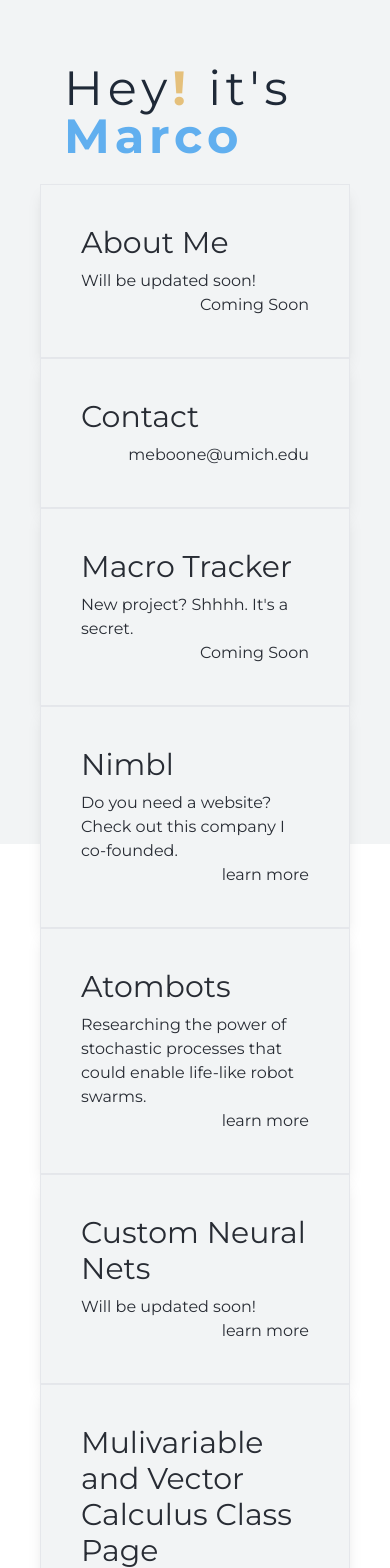
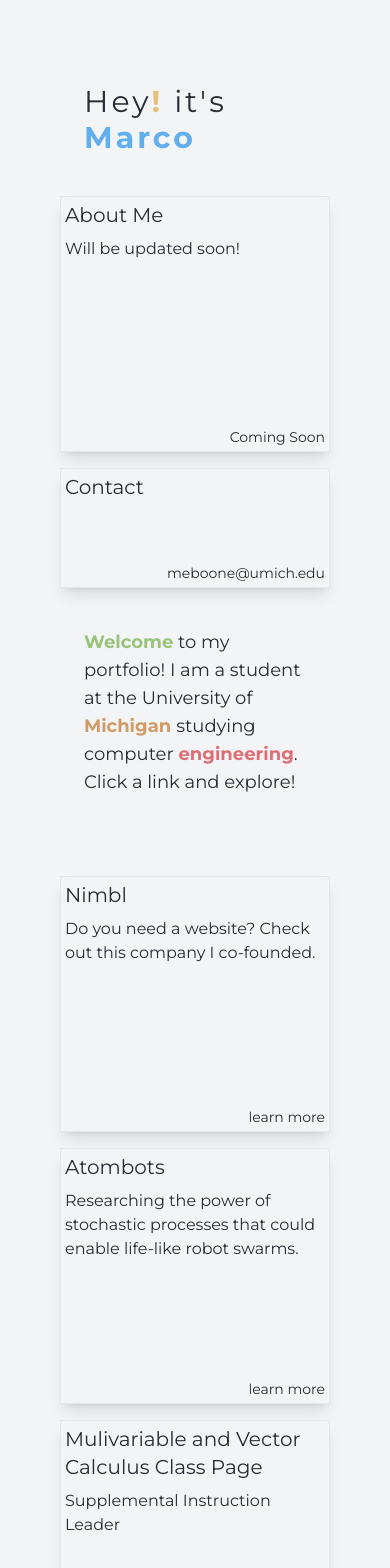
Before and after one commit to marcoboone/personalPortfolio, a Next.js app: page / in a window 390 px wide. Shown: the top 1568 px of the page. Built offline with nearby package versions, Linux system fonts and the light colour scheme.

Commit message:
mobile fixes

```diff
--- a/src/app/components/heroCard.tsx
+++ b/src/app/components/heroCard.tsx
@@ -21,26 +21,26 @@ const HeroCard: React.FC<HeroCardProps> = ({
   rowSpan,
 }) => {
   const cardContent = (
-    <div className=" group flex flex-col justify-between h-full p-4">
+    <div className=" group flex flex-col justify-between h-full">
       <div>
-        <div className="text-3xl mb-2 ">{title}</div>
+        <div className="text-xl md:text-3xl mb-2 ">{title}</div>
         {description && <div className="text-md ">{description}</div>}
       </div>
 
-      <div className="self-end group-hover:underline">{linkName}</div>
+      <div className="text-sm md:text-md self-end group-hover:underline">{linkName}</div>
     </div>
   );
 
   return link ? (
     <Link
       href={link}
-      className={`block ${colSpan} ${rowSpan}  bg-atomwhite border-[1px] ${color} p-6 transition-colors duration-[1s] hover-pop hover:cursor-pointer relative shadow-lg text-atomblack hover:text-atomwhite`}
+      className={`block ${colSpan} ${rowSpan}  bg-atomwhite border-[1px] ${color} p-1 md:p-4 lg:p-8 transition-colors duration-[1s] hover-pop hover:cursor-pointer relative shadow-lg text-atomblack hover:text-atomwhite`}
     >
       {cardContent}
     </Link>
   ) : (
     <div
-      className={`block ${colSpan} ${rowSpan} bg-atomwhite border-[1px] ${color} p-6 relative shadow-lg text-atomblack`}
+      className={`block ${colSpan} ${rowSpan} bg-atomwhite border-[1px] ${color} p-1 md:p-4 lg:p-8 transition-colors duration-[1s] hover-pop hover:cursor-pointer relative shadow-lg text-atomblack hover:text-atomwhite`}
     >
       {cardContent}
     </div>
--- a/src/app/sections/hero.tsx
+++ b/src/app/sections/hero.tsx
@@ -4,12 +4,12 @@ import HeroCard from "@/app/components/heroCard";
 
 const Hero = () => {
   return (
-    <div className="h-screen bg-atomwhite p-10">
+    <div className="md:h-screen bg-atomwhite p-10">
       {/* Grid layout for larger screens */}
-      <div className="z-10  md:grid md:grid-cols-6 md:grid-rows-6 md:gap-2 md:h-full md:p-20 md:text-atomblack">
-
+      <div className="z-10 hidden md:grid md:grid-cols-6 md:grid-rows-6 md:gap-2 md:h-full md:p-20 md:text-atomblack">
         <div className="col-span-2 row-span-1 p-6 text-5xl tracking-widest">
-          Hey<span className="text-atomyellow font-bold">!</span> it&apos;s <span className="text-atomblue font-bold">Marco</span>
+          Hey<span className="text-atomyellow font-bold">!</span> it&apos;s{" "}
+          <span className="text-atomblue font-bold">Marco</span>
         </div>
 
         <HeroCard
@@ -19,14 +19,14 @@ const Hero = () => {
           linkName="Coming Soon"
           colSpan="col-span-2"
           rowSpan="row-span-2"
-          color = "hover:bg-atomgreya"
+          color="hover:bg-atomgreya"
         />
         <HeroCard
           title="Contact"
           linkName="meboone@umich.edu"
           colSpan="col-span-1"
           rowSpan="row-span-2"
-          color = "hover:bg-atomgreyb"
+          color="hover:bg-atomgreyb"
         />
 
         <HeroCard
@@ -36,7 +36,7 @@ const Hero = () => {
           linkName="Coming Soon"
           colSpan="col-span-1"
           rowSpan="row-span-4"
-          color = "hover:bg-atomyellow"
+          color="hover:bg-atomyellow"
         />
 
         <HeroCard
@@ -46,7 +46,7 @@ const Hero = () => {
           linkName="learn more"
           colSpan="col-span-2"
           rowSpan="row-span-2"
-          color = "hover:bg-atomred"
+          color="hover:bg-atomred"
         />
 
         <HeroCard
@@ -56,7 +56,7 @@ const Hero = () => {
           description="Researching the power of stochastic processes that could enable life-like robot swarms. "
           colSpan="col-span-1"
           rowSpan="row-span-4"
-          color = "hover:bg-atomcyan"
+          color="hover:bg-atomcyan"
         />
 
         <HeroCard
@@ -66,7 +66,7 @@ const Hero = () => {
           linkName="learn more"
           colSpan="col-span-2"
           rowSpan="row-span-2"
-          color = "hover:bg-atomgreen"
+          color="hover:bg-atomgreen"
         />
 
         <HeroCard
@@ -76,28 +76,78 @@ const Hero = () => {
           linkName="learn more"
           colSpan="col-span-2"
           rowSpan="row-span-3"
-          color = "hover:bg-atomindigo"
+          color="hover:bg-atomindigo"
         />
 
         <div className="col-span-3 row-span-2 rounded-[3rem] p-6  text-3xl">
           {" "}
-          <span className="text-atomgreen font-bold">Welcome</span> to my portfolio! I am a student at the University of <span className="text-atomorange font-bold">Michigan </span>
-          studying computer <span className="font-bold text-atomred">engineering</span>. Click a link and explore!{" "}
+          <span className="text-atomgreen font-bold">Welcome</span> to my
+          portfolio! I am a student at the University of{" "}
+          <span className="text-atomorange font-bold">Michigan </span>
+          studying computer{" "}
+          <span className="font-bold text-atomred">engineering</span>. Click a
+          link and explore!{" "}
         </div>
       </div>
 
       {/* Grid layout for smaller screens */}
-      <div className="grid grid-cols-2 grid-rows-8 gap-4 h-full p-5 text-white md:hidden">
-        <div className="col-span-2 row-span-1 text-slate-500 text-3xl tracking-widest">
-          Hey, it&apos;s Marco
+      <div className="grid grid-cols-2 grid-rows-12 gap-4 h-full p-5 text-white md:hidden">
+      <div className="text-atomblack col-span-2 row-span-1 p-6 text-3xl tracking-widest">
+          Hey<span className="text-atomyellow font-bold">!</span> it&apos;s{" "}
+          <span className="text-atomblue font-bold">Marco</span>
         </div>
-        <div className="col-span-2 row-span-2 bg-red-500">Project 2</div>
-        <div className="col-span-2 row-span-1 bg-green-500">Text Area 1</div>
-        <div className="col-span-2 row-span-2 bg-yellow-500">Project 3</div>
-        <div className="col-span-1 row-span-2 bg-purple-500">Project 4</div>
-        <div className="col-span-1 row-span-1 bg-pink-500">Text Area 2</div>
-        <div className="col-span-2 row-span-2 bg-orange-500">Project 5</div>
-        <div className="col-span-2 row-span-1 bg-gray-500">Text Area 3</div>
+        <HeroCard
+          title="About Me"
+          link="https://www.marcoboone.com"
+                 description="Will be updated soon!"
+          linkName="Coming Soon"
+          colSpan="col-span-2"
+          rowSpan="row-span-2"
+          color="hover:bg-atomgreya"
+        />
+        <HeroCard
+          title="Contact"
+          linkName="meboone@umich.edu"
+          colSpan="col-span-2"
+          rowSpan="row-span-1"
+          color="hover:bg-atomgreyb"
+        />
+        <div className="text-atomblack col-span-2 row-span-2 rounded-[3rem] p-6  text-lg">
+          {" "}
+          <span className="text-atomgreen font-bold">Welcome</span> to my
+          portfolio! I am a student at the University of{" "}
+          <span className="text-atomorange font-bold">Michigan </span>
+          studying computer{" "}
+          <span className="font-bold text-atomred">engineering</span>. Click a
+          link and explore!{" "}
+        </div>
+        <HeroCard
+          title="Nimbl"
+          link="https://www.nimbldesigns.com"
+         description="Do you need a website? Check out this company I co-founded."
+          linkName="learn more"
+          colSpan="col-span-2"
+          rowSpan="row-span-2"
+          color="hover:bg-atomred"
+        />
+        <HeroCard
+          title="Atombots"
+          link="https://mdp.engin.umich.edu/research_teams/atombot-24/"
+           linkName="learn more"
+          description="Researching the power of stochastic processes that could enable life-like robot swarms. "
+          colSpan="col-span-2"
+          rowSpan="row-span-2"
+          color="hover:bg-atomcyan"
+        />
+        <HeroCard
+          title="Mulivariable and Vector Calculus Class Page"
+          link="/supplementalInstruction"
+          description="Supplemental Instruction Leader"
+          linkName="learn more"
+          colSpan="col-span-2"
+          rowSpan="row-span-2"
+          color="hover:bg-atomindigo"
+        />
       </div>
     </div>
   );
```
Lines whose indentation alone changed are shown as unchanged.
